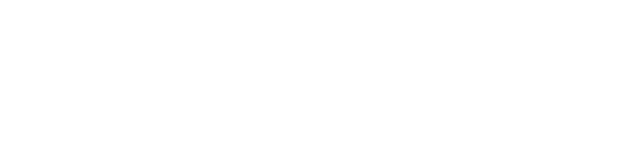
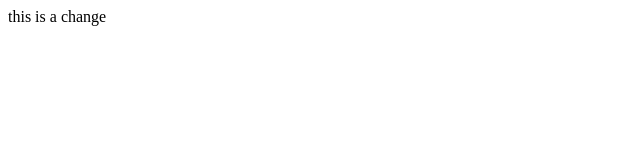
Before and after one commit to nokerenee/learning, a plain HTML site: page html/index.html in a window 1280 px wide. Shown: the whole page, without its empty margins (0-640 px from the left). Drawn offline with Linux system fonts and the light colour scheme.

Commit message:
new change

```diff
--- a/html/index.html
+++ b/html/index.html
@@ -1 +1,3 @@
-<html></html>
+<html>
+    <div>this is a change</div>
+</html>
```
